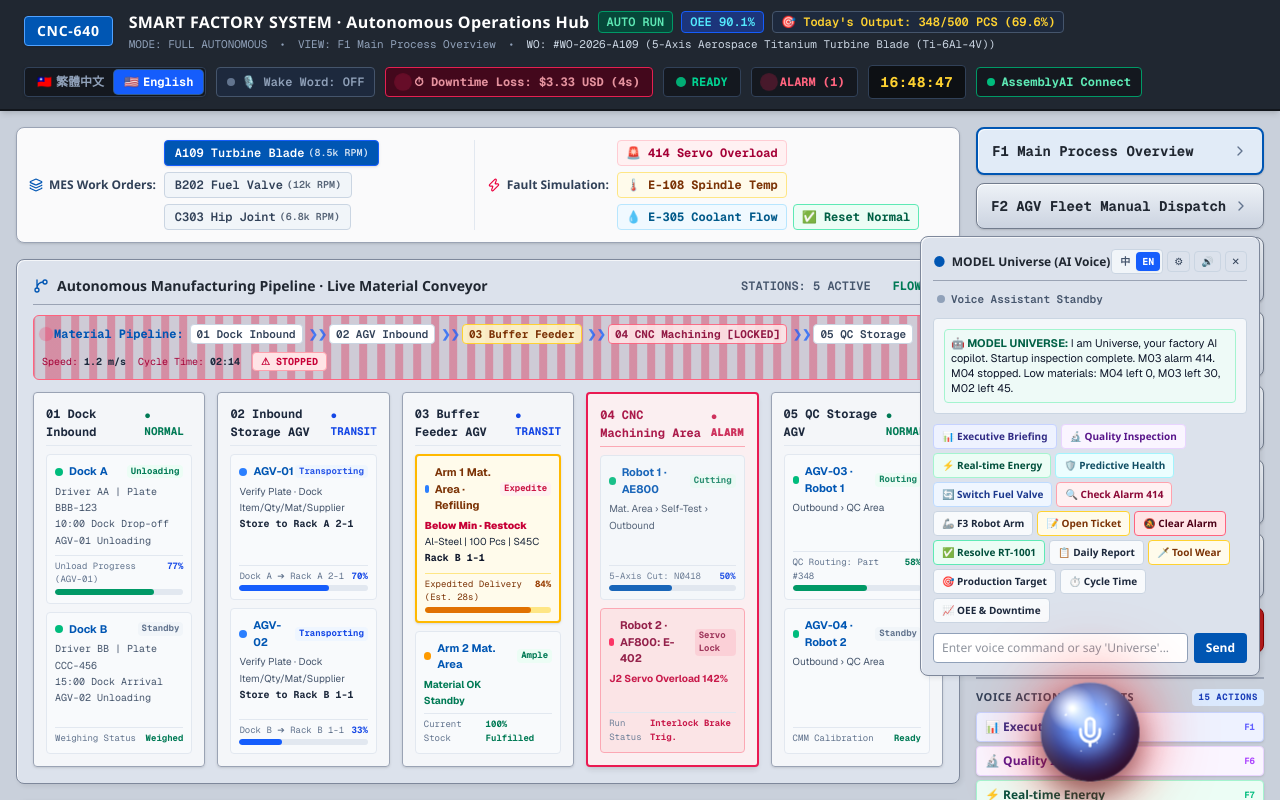
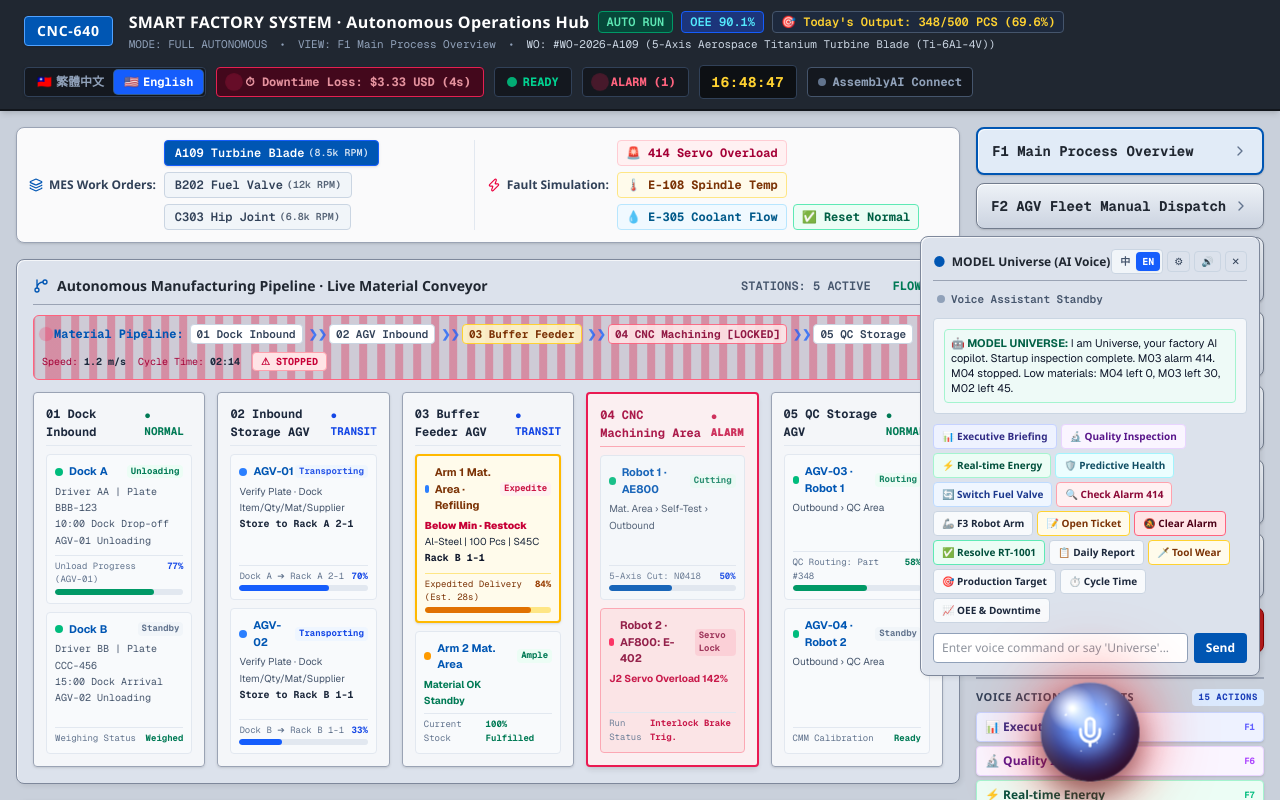
Before and after one commit to ming062027-hue/AssemblyAI, a Next.js app: page / in a window 1280 px wide. Shown: the top 800 px of the page. Built offline with nearby package versions, Linux system fonts and the light colour scheme.

Commit message:
[看板資料線/OpenCode-muse-spark] 喚醒併入連線鍵：砍獨立開關，喚醒跟連線狀態走；未連線灰燈、連上綠燈

```diff
--- a/src/app/page.tsx
+++ b/src/app/page.tsx
@@ -399,7 +399,7 @@ export default function Home() {
 
   // 🏭 工廠真實心跳動態引擎（G-code 滾動、週期倒數、OEE、停機損失計價、刀具磨損、三大工單、故障演練、品檢、綠能）
   const heartbeat = useFactoryHeartbeat(isAlarm, (alarm) => setIsAlarm(alarm));
-  const [wakeEnabled, setWakeEnabled] = useState(false);
+  // wakeEnabled 舊獨立開關已刪（大銘 2026-09-23 親口定：兩顆合一）：喚醒跟連線狀態走，見 bridge 下方的 wakeEnabled 衍生常數。
 
   // 🌐 國際競賽雙語切換 (zh: 繁體中文現場 / en: International Competition English)
   const [langMode, setLangMode] = useState<"zh" | "en">("en");
@@ -543,6 +543,9 @@ export default function Home() {
       openDialog();
     },
   });
+
+  // 語音喚醒跟官方連線走（大銘 2026-09-23 親口定：兩顆合一）：連上（listening/thinking/speaking）自動開，掛斷（endCall/ended/error）自動關；不分 dev/mock。
+  const wakeEnabled = bridge.status === "listening" || bridge.status === "thinking" || bridge.status === "speaking";
 
   // 宇宙開口講話（瀏覽器內建 TTS，免費，固定 zh-TW 女聲、正常語速 rate=1.0；
   // 英文模式改用 en-US 聲音，語速一樣 1.0）。
@@ -1060,24 +1063,7 @@ export default function Home() {
             </button>
           </div>
 
-          {/* 免接觸「宇宙」語音喚醒開關（直接喊「宇宙」） */}
-          <button
-            type="button"
-            onClick={() => setWakeEnabled((v) => !v)}
-            title={wakeEnabled ? "免觸控語音喚醒中（黑手免碰螢幕，直接喊「宇宙」即可）" : "免觸控語音喚醒已關閉，點擊開啟"}
-            className={`flex items-center gap-1.5 px-2.5 py-1.5 rounded border text-xs font-mono font-semibold transition ${
-              wakeEnabled
-                ? "bg-purple-950/80 border-purple-500 text-purple-200 hover:bg-purple-900"
-                : "bg-slate-800 border-slate-600 text-slate-400 hover:bg-slate-700"
-            }`}
-          >
-            <span className={`w-2 h-2 rounded-full ${wakeEnabled ? "bg-purple-400 animate-pulse" : "bg-slate-500"}`} />
-            <span>
-              {langMode === "en"
-                ? `🎙️ Wake Word: ${wakeEnabled ? "ON ('Universe')" : "OFF"}`
-                : `🎙️ 語音喚醒: ${wakeEnabled ? "ON (喊「宇宙」)" : "OFF"}`}
-            </span>
-          </button>
+          {/* 喚醒已併入右上角 AssemblyAI 連線鍵（大銘 2026-09-23 親口定：兩顆合一）：連上自動開、掛斷自動關；此處不另留開關。 */}
 
           {/* 停機損失即時跳表（老闆視角：每秒都在算錢） */}
           {isAlarm && (
@@ -1113,7 +1099,8 @@ export default function Home() {
           </div>
 
           {/* 全站唯一連線鍵（大銘 2026-09-23 親口定）：中文「AssemblyAI連線」／英文「AssemblyAI Connect」。
-              沒連線顯示連線字樣，連上變結束鍵＋秒數；深色小顆跟 header 融合。 */}
+              沒連線顯示連線字樣，連上變結束鍵＋秒數；深色小顆跟 header 融合。
+              燈號（大銘親口定：未連線絕對不能是綠色）：沒連線（idle/ended/error）灰燈、連線中（connecting）琥珀燈 pulse、連上（listening/thinking/speaking）綠燈。 */}
           <button
             type="button"
             data-testid="header-voice-connect"
@@ -1127,19 +1114,19 @@ export default function Home() {
             title={bridge.error ?? (langMode === "en" ? "Connect voice (production: official / dev: mock)" : "連線語音（正式站官方／本機模擬）")}
             className={`flex items-center gap-1.5 px-2.5 py-1.5 rounded border text-xs font-mono font-bold transition ${
               bridge.status === "idle" || bridge.status === "ended" || bridge.status === "error"
-                ? "bg-[#14181f] border-emerald-600 text-emerald-300 hover:bg-emerald-950"
+                ? "bg-[#14181f] border-slate-600 text-slate-400 hover:bg-slate-800"
                 : bridge.status === "connecting"
                   ? "bg-[#14181f] border-amber-500 text-amber-300 animate-pulse"
-                  : "bg-[#14181f] border-rose-500 text-rose-300 hover:bg-rose-950"
+                  : "bg-[#14181f] border-emerald-600 text-emerald-300 hover:bg-emerald-950"
             }`}
           >
             <span
               className={`w-2 h-2 rounded-full ${
                 bridge.status === "idle" || bridge.status === "ended" || bridge.status === "error"
-                  ? "bg-emerald-500"
+                  ? "bg-slate-500"
                   : bridge.status === "connecting"
                     ? "bg-amber-500 animate-pulse"
-                    : "bg-rose-500 animate-ping"
+                    : "bg-emerald-500"
               }`}
             />
             <span>
```
